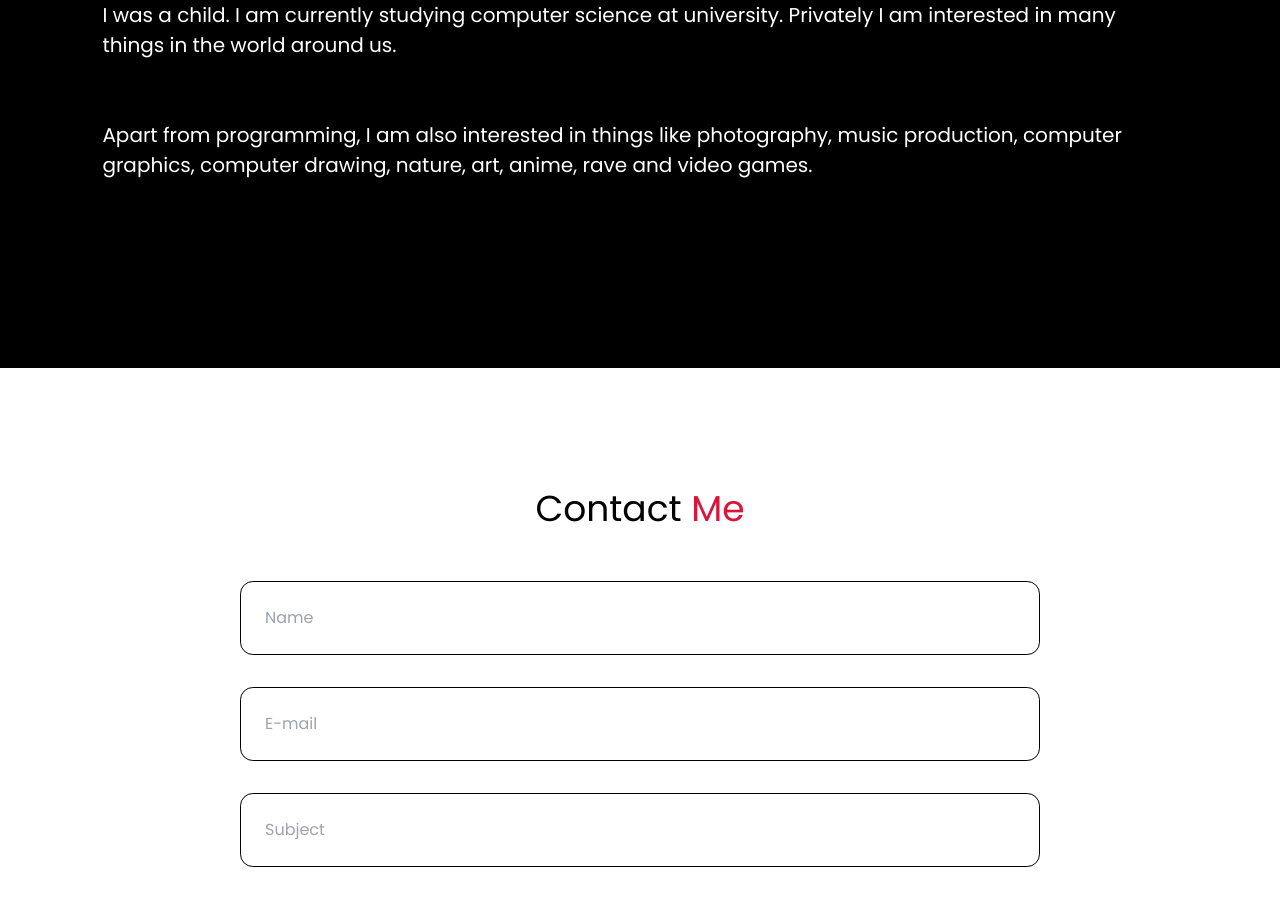
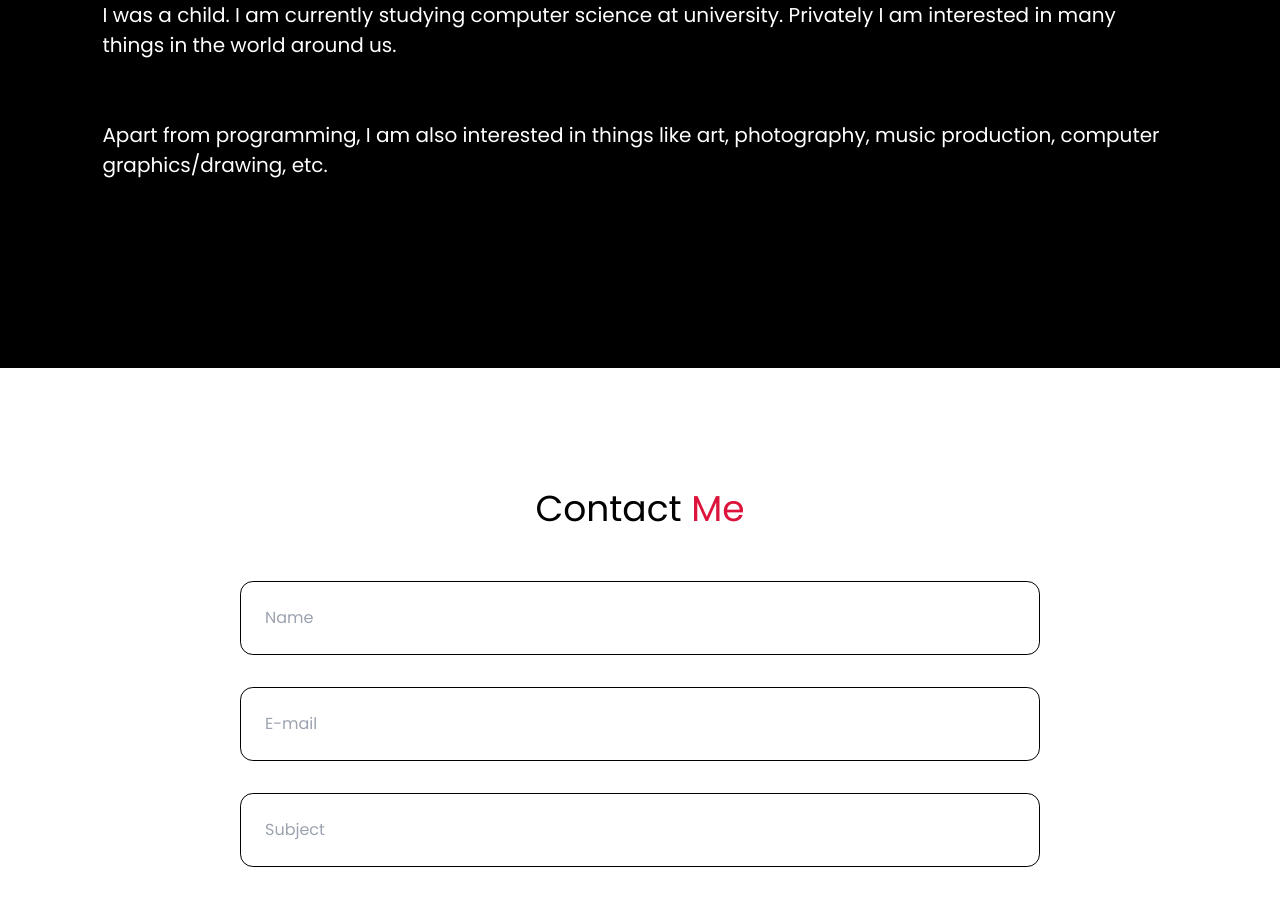
Before and after one commit to sech1p/sech1p.art, a Svelte app: page / in a window 1280 px wide. Shown: the part 1154-2051 px from the top of the page. Built offline with nearby package versions, Linux system fonts and the light colour scheme.

Commit message:
🔃 Update interests in About scetion

```diff
--- a/src/pages/About.svelte
+++ b/src/pages/About.svelte
@@ -6,6 +6,6 @@
       Hello! I'm Eliza Emilia Semeniuk (<i>sech1p</i>). I am 19 years old. I have been interested in technology and IT since I was a child.
       I am currently studying computer science at university. Privately I am interested in many things in the world around us.
     </p>
-    <p>Apart from programming, I am also interested in things like photography, music production, computer graphics, computer drawing, nature, art, anime, rave and video games.</p>
+    <p>Apart from programming, I am also interested in things like art, photography, music production, computer graphics/drawing, etc.</p>
   </div>
 </section>
```
